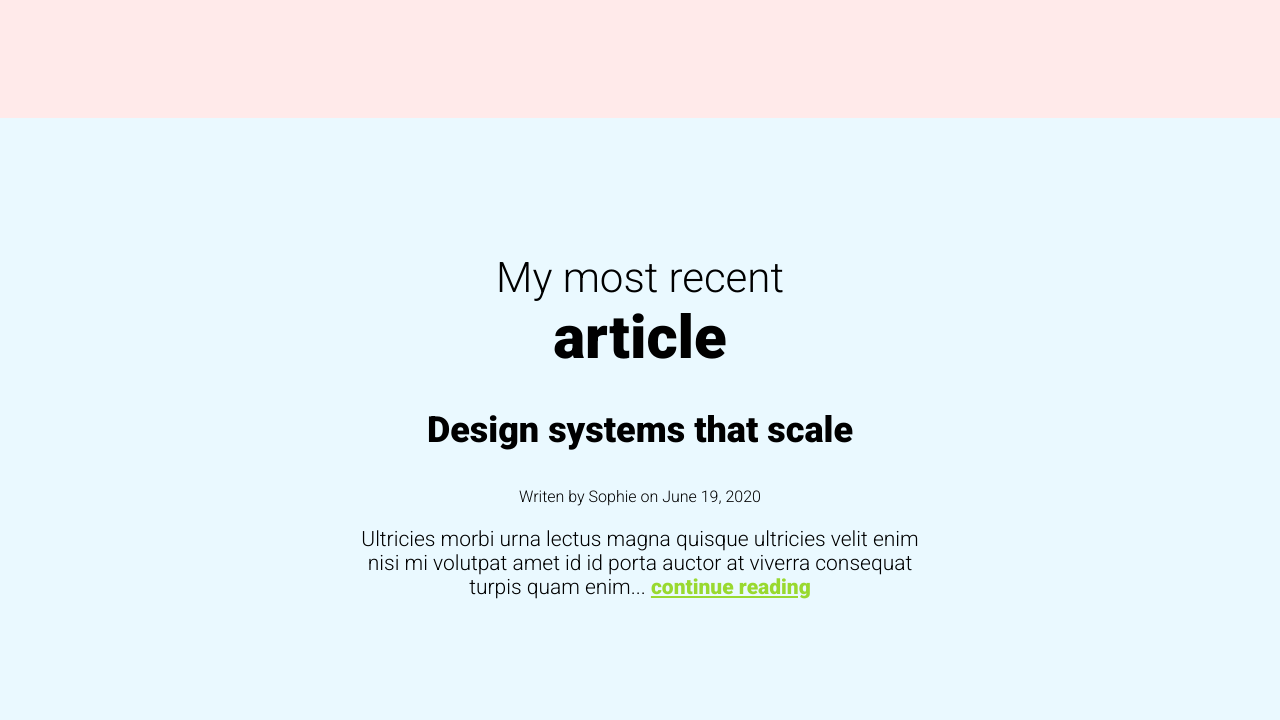
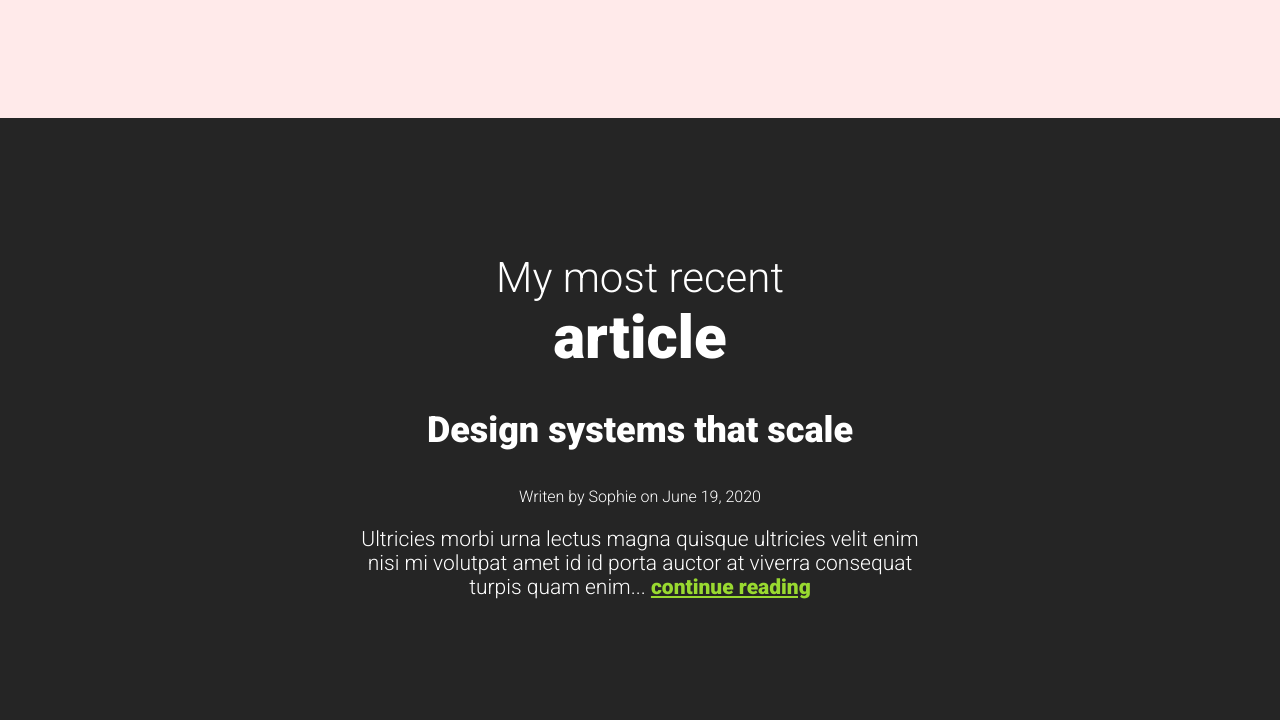
Before and after one commit to mohamedelgallad-510/Portfolio, a website built with Vite: page index.html in a window 1280 px wide. Shown: the part 1024-1744 px from the top of the page. Built offline with nearby package versions, Linux system fonts and the light colour scheme.

Commit message:
Added dark mode

```diff
--- a/index.html
+++ b/index.html
@@ -6,7 +6,7 @@
         <link href="styles.css" rel="stylesheet">
     </head>
     <body>
-        <div class="container-top">
+        <div class="container-top dark-mode">
             <div class="container">
                 <h1>Hello, my name is <span class="bold-text">Mohamed</span></h1>
                 <img src="Mohamed.jpg" alt="portrait of Mohamed">
@@ -18,7 +18,7 @@
                 <p>Ultricies morbi urna lectus magna quisque ultricies velit enim nisi mi volutpat amet id id porta auctor at viverra consequat turpis quam enim amet vulputate.</p>
             </div>
         </div>
-        <div class="container-bottom">
+        <div class="container-bottom dark-mode">
             <div class="container">
                 <h2>My most recent <span class="bold-text">article</span></h2>
                 <article>
--- a/styles.css
+++ b/styles.css
@@ -74,3 +74,8 @@ img {
     width: 150px;
     text-align: center;
 }
+
+.dark-mode {
+    background-color: #252525;
+    color: #FFF;
+}
```
